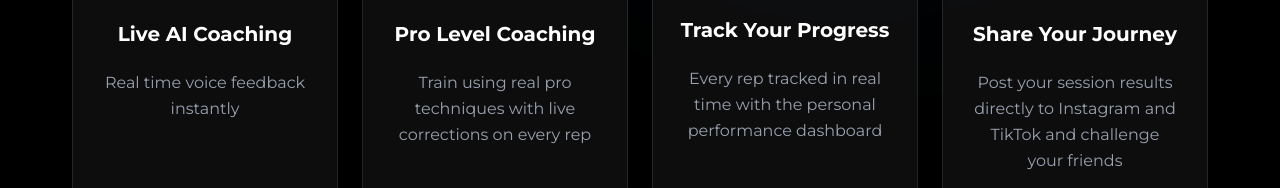
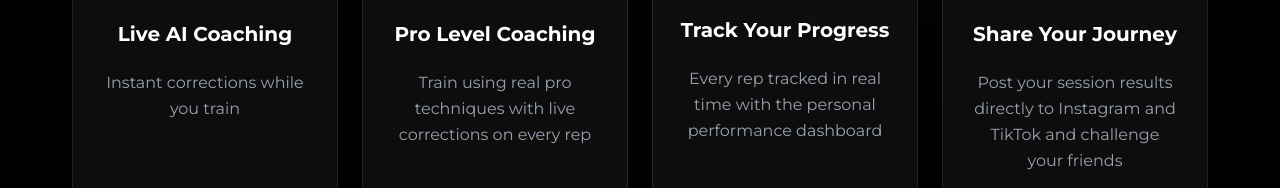
Before and after one commit to ammaramjad123/athleteai, a React (Vite) app: page / in a window 1280 px wide. Shown: the part 764-952 px from the top of the page. Built offline with nearby package versions, Linux system fonts and the light colour scheme.

Commit message:
Initial commit

```diff
--- a/index.html
+++ b/index.html
@@ -32,7 +32,7 @@
       content="The world's first AI coaching app that watches you train in real time."
     />
     <meta property="og:type" content="website" />
-    <meta property="og:url" content="https://athleteai.app" />
+    <meta property="og:url" content="https://theathleteai.com" />
     <meta property="og:image" content="/og.jpg" />
 
     <!-- Twitter Card -->
--- a/src/App.jsx
+++ b/src/App.jsx
@@ -252,7 +252,7 @@ function App() {
              px-2"
 >
   {[
-    { icon: '⚡', title: 'Live AI Coaching', desc: 'Real time voice feedback instantly' },
+    { icon: '⚡', title: 'Live AI Coaching', desc: 'Instant corrections while you train' },
     { icon: '🏆', title: 'Pro Level Coaching', desc: 'Train using real pro techniques with live corrections on every rep' },
     { icon: 'chart', title: 'Track Your Progress', desc: 'Every rep tracked in real time with the personal performance dashboard' },
     { icon: '🔥', title: 'Share Your Journey', desc: 'Post your session results directly to Instagram and TikTok and challenge your friends' }
```
